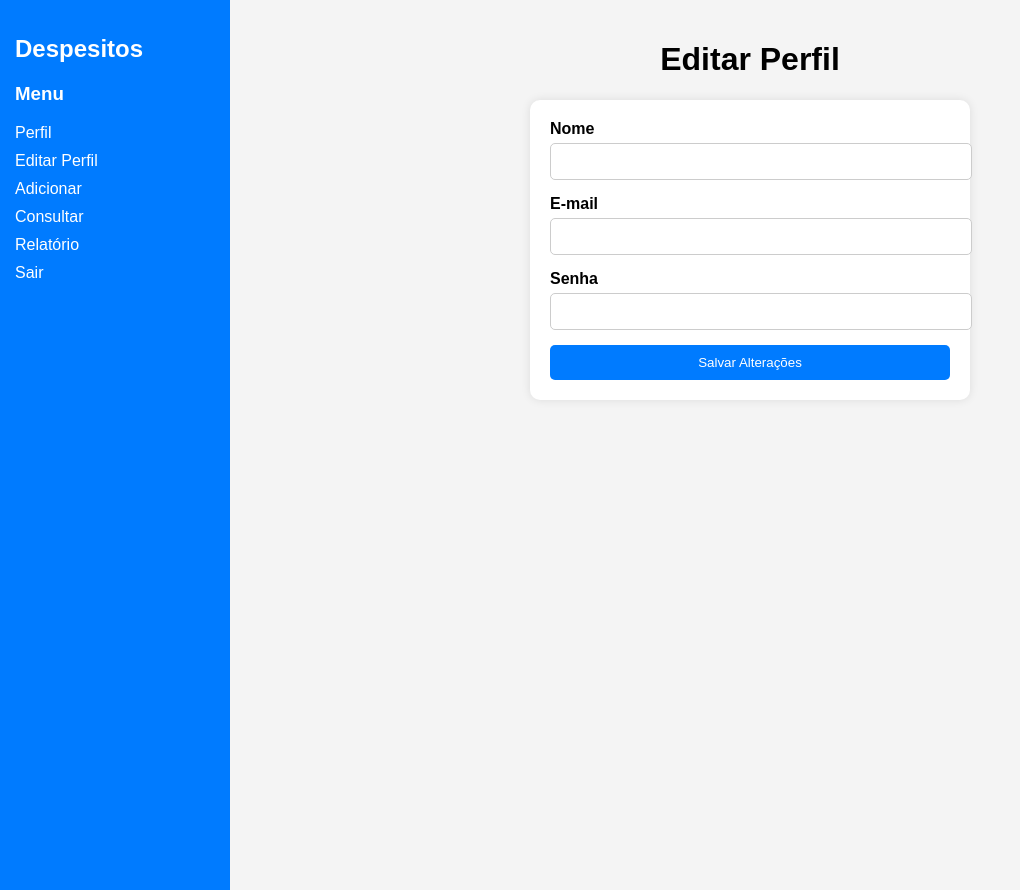
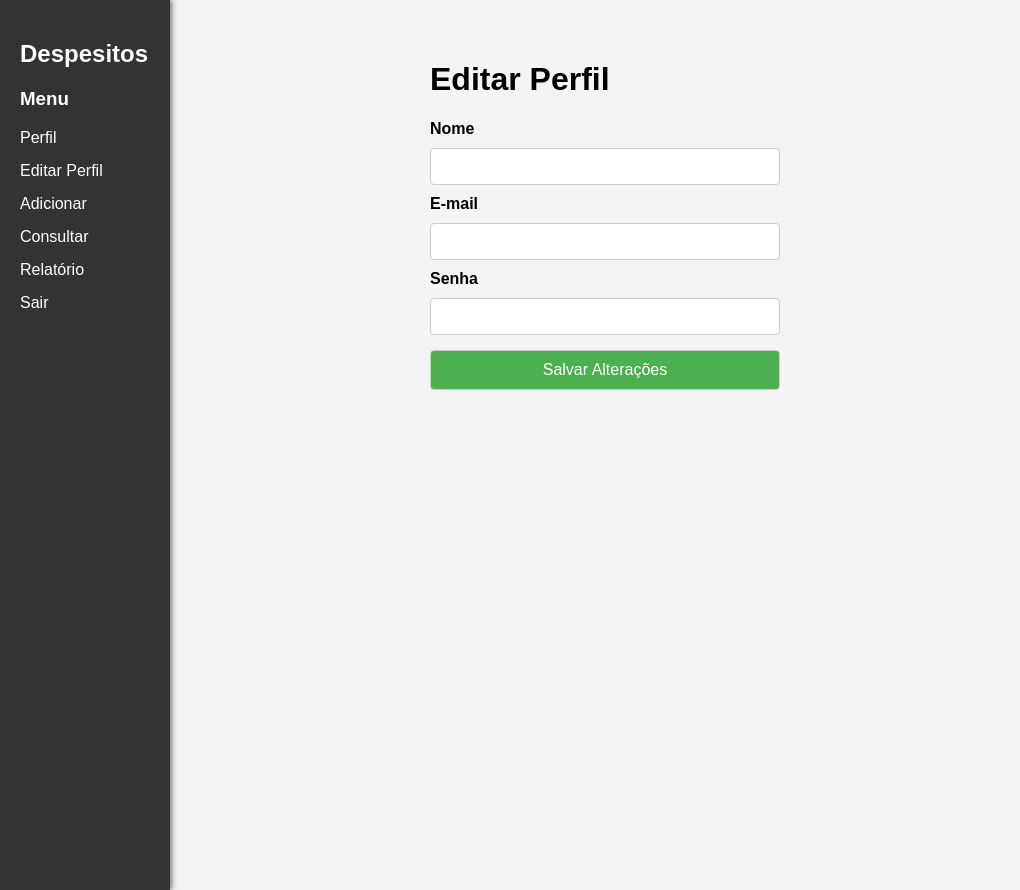
Before and after one commit to KenZohn/Despesitos, a PHP site: page /EditarPerfilView.php in a window 1280 px wide. Shown: the whole page, without its empty margins (0-1020 px from the left). Run offline with PHP 8.4, Linux system fonts and the light colour scheme; the visitor is signed in with stand-in values (Sample User, id 1).

Commit message:
fiat: editar perfil

```diff
--- a/View/EditarPerfilView.php
+++ b/View/EditarPerfilView.php
@@ -8,23 +8,27 @@ require_once '../controller/sessionCheck.php';
     <meta charset="UTF-8">
     <meta name="viewport" content="width=device-width, initial-scale=1.0">
     <title>Editar Perfil</title>
+
     <link rel="stylesheet" href="./css/styleEditarPerfil.css">
+
+    <link rel="stylesheet" href="./css/styleAdicionar.css">
+
 </head>
-<body>
+<body class="main-menu">
     <div class="menu-lateral">
         <h2>Despesitos</h2>
         <h3>Menu</h3>
         <a href="./perfilView.php">Perfil</a>
-        <a href="./editarPerfilView.php">Editar Perfil</a>
-        <a href="#">Adicionar</a>
+        <a href="#">Editar Perfil</a>
+        <a href="./menuView.php">Adicionar</a>
         <a href="./consultaView.php">Consultar</a>
         <a href="./relatorioView.php">Relatório</a>
         <a href="../controller/logout.php">Sair</a>
     </div>
 
     <div class="container">
-        <h1>Editar Perfil</h1>
         <form method="POST" action="../controller/AtualizarPerfil.php">
+            <h1>Editar Perfil</h1>
             <label for="nome">Nome</label>
             <input type="text" id="nome" name="nome" required>
 
--- a/View/consultaView.php
+++ b/View/consultaView.php
@@ -16,6 +16,7 @@
         <h2>Despesitos</h2>
         <h3>Menu</h3>
         <a href="./perfilView.php">Perfil</a>
+        <a href="./editarPerfilView.php">Editar Perfil</a>
         <a href="./menuView.php">Adicionar</a>
         <a href="#">Consultar</a>
         <a href="./relatorioView.php">Relatório</a>
--- a/View/css/styleEditarPerfil.css
+++ b/View/css/styleEditarPerfil.css
@@ -5,38 +5,26 @@ body {
     padding: 0;
 }
 
-.menu-lateral {
-    width: 200px;
-    background-color: #007BFF;
-    color: white;
-    padding: 15px;
-    position: fixed;
-    height: 100%;
-}
 
-.menu-lateral a {
-    color: white;
-    text-decoration: none;
-    display: block;
-    margin: 10px 0;
-}
 
 .container {
     margin-left: 220px;
     padding: 20px;
+    display: flex;
+    justify-content:left;
 }
 
+
+
 h1 {
-    text-align: center;
+    text-align: left;
 }
 
 form {
     max-width: 400px;
     margin: 0 auto;
-    background: #fff;
     padding: 20px;
     border-radius: 10px;
-    box-shadow: 0 0 10px rgba(0, 0, 0, 0.1);
 }
 
 label {
--- a/View/menuView.php
+++ b/View/menuView.php
@@ -16,7 +16,7 @@
         <h2>Despesitos</h2>
         <h3>Menu</h3>
         <a href="./perfilView.php">Perfil</a>
-        <a href="./editarPerfilView.php">Editar Perfil</a> <!-- Novo link -->
+        <a href="./editarPerfilView.php">Editar Perfil</a>
         <a href="#">Adicionar</a>
         <a href="./consultaView.php">Consultar</a>
         <a href="./relatorioView.php">Relatório</a>
--- a/View/perfilView.php
+++ b/View/perfilView.php
@@ -16,6 +16,7 @@
         <h2>Despesitos</h2>
         <h3>Menu</h3>
         <a href="#">Perfil</a>
+        <a href="./editarPerfilView.php">Editar Perfil</a>
         <a href="./menuView.php">Adicionar</a>
         <a href="./consultaView.php">Consultar</a>
         <a href="./relatorioView.php">Relatório</a>
--- a/View/relatorioView.php
+++ b/View/relatorioView.php
@@ -17,6 +17,7 @@
         <h2>Despesitos</h2>
         <h3>Menu</h3>
         <a href="./perfilView.php">Perfil</a>
+        <a href="./editarPerfilView.php">Editar Perfil</a>
         <a href="./menuView.php">Adicionar</a>
         <a href="./consultaView.php">Consultar</a>
         <a href="#">Relatório</a>
```
Also changed, not shown: Controller/EditarPerfil.php (deleted, +0 -22 lines).
